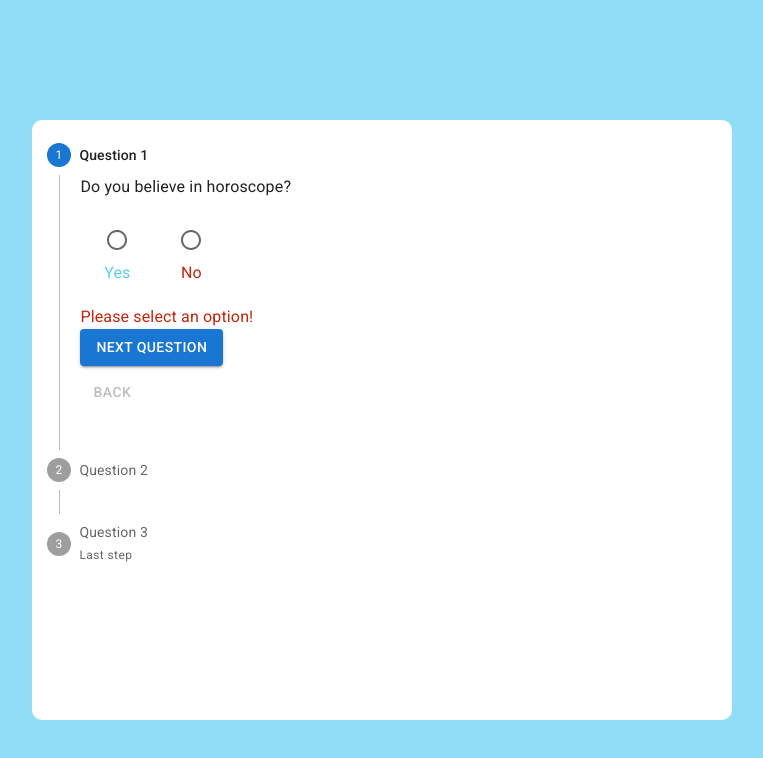
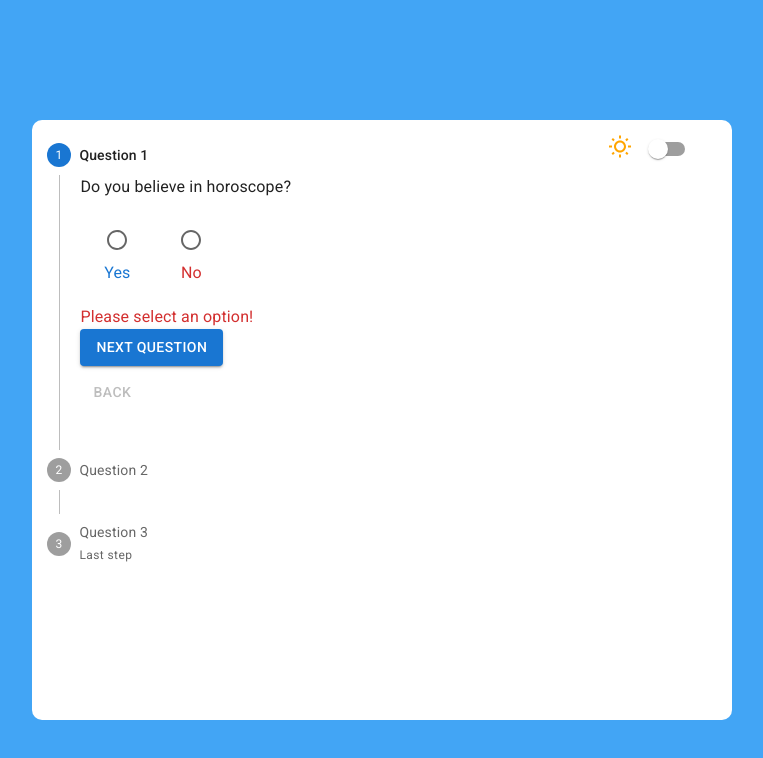
Before and after one commit to TatsianaKedrova/questionnare-app, a React (Create React App) app: page / in a window 1280 px wide. Both pictures are taken after a click on the button "NEXT QUESTION". Shown: the top 758 px of the page, without its empty margins (390-1153 px from the left). Built offline with nearby package versions, Linux system fonts and the light colour scheme.

Commit message:
feat(vers-0.1): created RootThemeProvider and mode state

```diff
--- a/src/App.tsx
+++ b/src/App.tsx
@@ -1,15 +1,46 @@
 import React from "react";
 import MainPage from "./components/mainPage/MainPage";
-import Greeting from "./components/mainPage/Greeting";
-import FirstQuestion from "./components/questions/FirstQuestion";
 import Questions from "./components/questions/Questions";
+import SwitchMode from "./components/mainPage/switchComponent/SwitchMode";
+import { useDispatch, useSelector } from "react-redux";
+import { RootStateType } from "./bll/store";
+import { toggleMode } from "./bll/questionsReducer";
+import { createTheme, useTheme } from "@mui/material";
 
 const App = () => {
+  const [mode, setMode] = React.useState<"light" | "dark">("light");
+
+  const toggleColorMode = () => {
+    setMode((prevMode) => (prevMode === "light" ? "dark" : "light"));
+  };
+
+  const theme = React.useMemo(
+    () =>
+      createTheme({
+        palette: {
+          mode,
+        },
+      }),
+    [mode]
+  );
+
   return (
     <MainPage>
-      <Questions />
+      <>
+        <SwitchMode mode={mode} toggleMode={toggleColorMode} />
+        <Questions />
+      </>
     </MainPage>
   );
 };
 
 export default App;
+
+// const mode = useSelector<RootStateType, boolean>(
+//   (state) => state.questReducer.mode
+// );
+// const dispatch = useDispatch();
+
+// const handleModeChange = () => {
+//   dispatch(toggleMode());
+// };
--- a/src/bll/questionsReducer.ts
+++ b/src/bll/questionsReducer.ts
@@ -6,12 +6,14 @@ export type InitialStateType = {
   isBelieveInHoroscope: string;
   birthDate: string | null;
   horoscopeSign: string;
+  mode: boolean;
 };
 
 const initialState: InitialStateType = {
   isBelieveInHoroscope: "",
   birthDate: null,
   horoscopeSign: "",
+  mode: false,
 };
 
 export const questionnaireSlice = createSlice({
@@ -35,10 +37,13 @@ export const questionnaireSlice = createSlice({
     setYourHoroscope(state, action: PayloadAction<{ horoscopeSign: string }>) {
       state.horoscopeSign = action.payload.horoscopeSign;
     },
+    toggleMode(state, action: PayloadAction) {
+      state.mode = !state.mode;
+    },
   },
 });
 
-export const { setDoesBelieveInHoroscope, setYourBirthDate, setYourHoroscope } =
+export const { setDoesBelieveInHoroscope, setYourBirthDate, setYourHoroscope, toggleMode } =
   questionnaireSlice.actions;
 
 export const questionsReducer = questionnaireSlice.reducer;
--- a/src/components/mainPage/MainPage.tsx
+++ b/src/components/mainPage/MainPage.tsx
@@ -1,9 +1,11 @@
-import { Box, Button, Typography } from "@mui/material";
-import React, { ReactElement } from "react";
+import { Box, useTheme } from "@mui/material";
+import React from "react";
 
-const MainPage = ({ children }: { children: JSX.Element }): ReactElement => {
+const MainPage = ({ children }: { children: JSX.Element }): React.ReactElement => {
+
+  const theme = useTheme();
   return (
-    <Box sx={{ backgroundColor: "#8FDDF7", height: "100vh" }}>
+    <Box sx={{ backgroundColor: theme.palette.primary.light, height: "100vh" }}>
       <Box
         sx={{
           position: "absolute",
--- /dev/null
+++ b/src/components/mainPage/switchComponent/SwitchMode.tsx
@@ -0,0 +1,36 @@
+import React from "react";
+import Switch from "@mui/material/Switch";
+import WbSunnyOutlinedIcon from "@mui/icons-material/WbSunnyOutlined";
+import NightlightRoundOutlinedIcon from "@mui/icons-material/NightlightRoundOutlined";
+
+type SwitchModePropsType = {
+  toggleMode: () => void;
+  mode: "light" | "dark";
+};
+
+const label = { inputProps: { "aria-label": "Switch demo" } };
+
+const SwitchMode: React.FC<SwitchModePropsType> = ({ toggleMode, mode }) => {
+  return (
+    <>
+      {mode === "light" && (
+        <WbSunnyOutlinedIcon
+          htmlColor="orange"
+          sx={{ position: "absolute", right: "100px", top: "15px" }}
+        />
+      )}
+      <Switch
+        {...label}
+        sx={{ position: "absolute", right: "35px", top: "10px" }}
+        onClick={toggleMode}
+      />
+      {mode === "dark" && (
+        <NightlightRoundOutlinedIcon
+          sx={{ position: "absolute", right: "8px", top: "15px" }}
+        />
+      )}
+    </>
+  );
+};
+
+export default SwitchMode;
--- a/src/components/questions/FirstQuestion.tsx
+++ b/src/components/questions/FirstQuestion.tsx
@@ -1,4 +1,9 @@
-import { Box, Button, FormControlLabel, RadioGroup } from "@mui/material";
+import {
+  Box,
+  FormControlLabel,
+  RadioGroup,
+  useTheme,
+} from "@mui/material";
 import React, { ChangeEvent } from "react";
 import Radio from "@mui/material/Radio";
 import ButtonCommon from "../../commonComponents/ButtonCommon";
@@ -20,6 +25,8 @@ const FirstQuestion: React.FC<FirstQuestionType> = ({
   handleNext,
   radioValue,
 }) => {
+  const theme = useTheme();
+
   return (
     <>
       <RadioGroup
@@ -35,17 +42,21 @@ const FirstQuestion: React.FC<FirstQuestionType> = ({
           control={<Radio />}
           label="Yes"
           labelPlacement="bottom"
-          sx={{ color: "#59CDF3" }}
+          sx={{ color: theme.palette.primary.main }}
         />
         <FormControlLabel
           value="no"
           control={<Radio color={"error"} />}
           label="No"
           labelPlacement="bottom"
-          sx={{ color: "#C6250D" }}
+          sx={{ color: theme.palette.error.main }}
         />
       </RadioGroup>
-      {error && <Box sx={{ color: "#C6250D" }}>Please select an option!</Box>}
+      {error && (
+        <Box sx={{ color: theme.palette.error.main }}>
+          Please select an option!
+        </Box>
+      )}
       <ButtonCommon handleNext={handleNext} name={"Next question"} />
     </>
   );
--- a/src/components/questions/Questions.tsx
+++ b/src/components/questions/Questions.tsx
@@ -19,8 +19,8 @@ import SecondQuestion from "./SecondQuestion";
 import ThirdQuestion from "./ThirdQuestion";
 import AllResultsModal from "./AllResultsModal";
 import { RootStateType } from "../../bll/store";
+import { useTheme } from "@mui/material";
 
-const Questions = () => {
 const steps = [
   {
     label: "Question 1",
@@ -36,12 +36,15 @@ const Questions = () => {
   },
 ];
 
+const Questions = () => {
   const [activeStep, setActiveStep] = React.useState(0);
   const [error, setError] = useState(false);
   const [value, setValue] = useState<string>("");
   const [birthDate, setBirthDate] = useState<Date | null>(null);
   const [horoscope, setHoroscope] = useState<string>("");
   const [open, setOpen] = React.useState(false);
+
+  const theme = useTheme();
 
   const formattedBirthDate = `${birthDate?.getDay()}/${birthDate?.getDate()}/${birthDate?.getFullYear()}`;
   console.log("formatted date: ", formattedBirthDate);
@@ -165,7 +168,7 @@ const Questions = () => {
         ))}
       </Stepper>
       {activeStep === steps.length && (
-        <Paper square elevation={3} sx={{ p: 3, backgroundColor: "#BF8AED" }}>
+        <Paper square elevation={3} sx={{ p: 3, backgroundColor: theme.palette.success.main }}>
           <Typography>All steps completed - you&apos;re finished</Typography>
           <Button onClick={handleReset} sx={{ mt: 1, mr: 1 }}>
             Reset
--- a/src/index.tsx
+++ b/src/index.tsx
@@ -10,8 +10,8 @@ import { CssBaseline } from "@mui/material";
 ReactDOM.render(
   <React.StrictMode>
     <Provider store={store}>
-        <CssBaseline />
-        <App />
+      <CssBaseline />
+      <App />
     </Provider>
   </React.StrictMode>,
   document.getElementById("root")
```
Also changed, not shown: src/commonComponents/RootThemeProvider.tsx (added, +41 -0 lines), 1 other file (tests, documents, lock files or other folders). Lines whose indentation alone changed are shown as unchanged.
